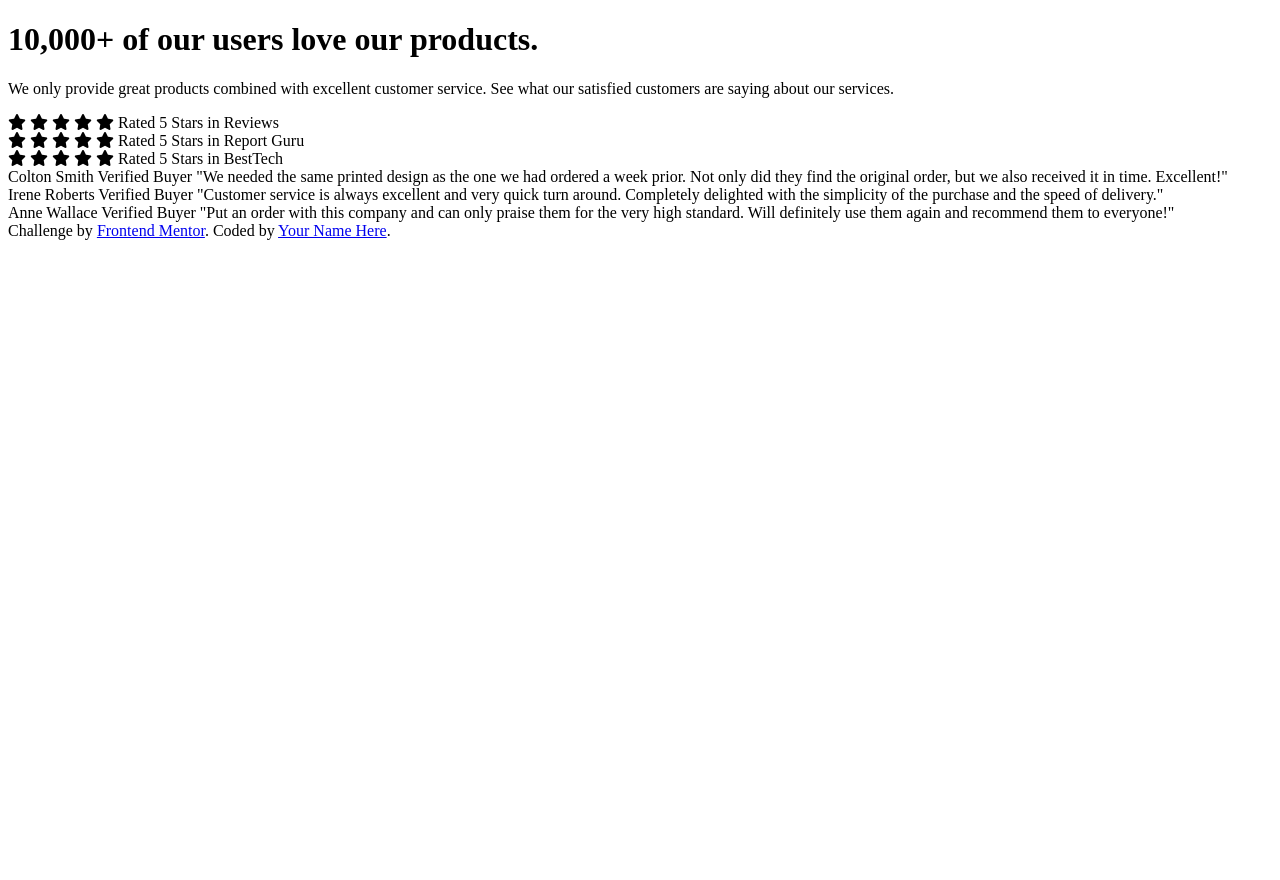
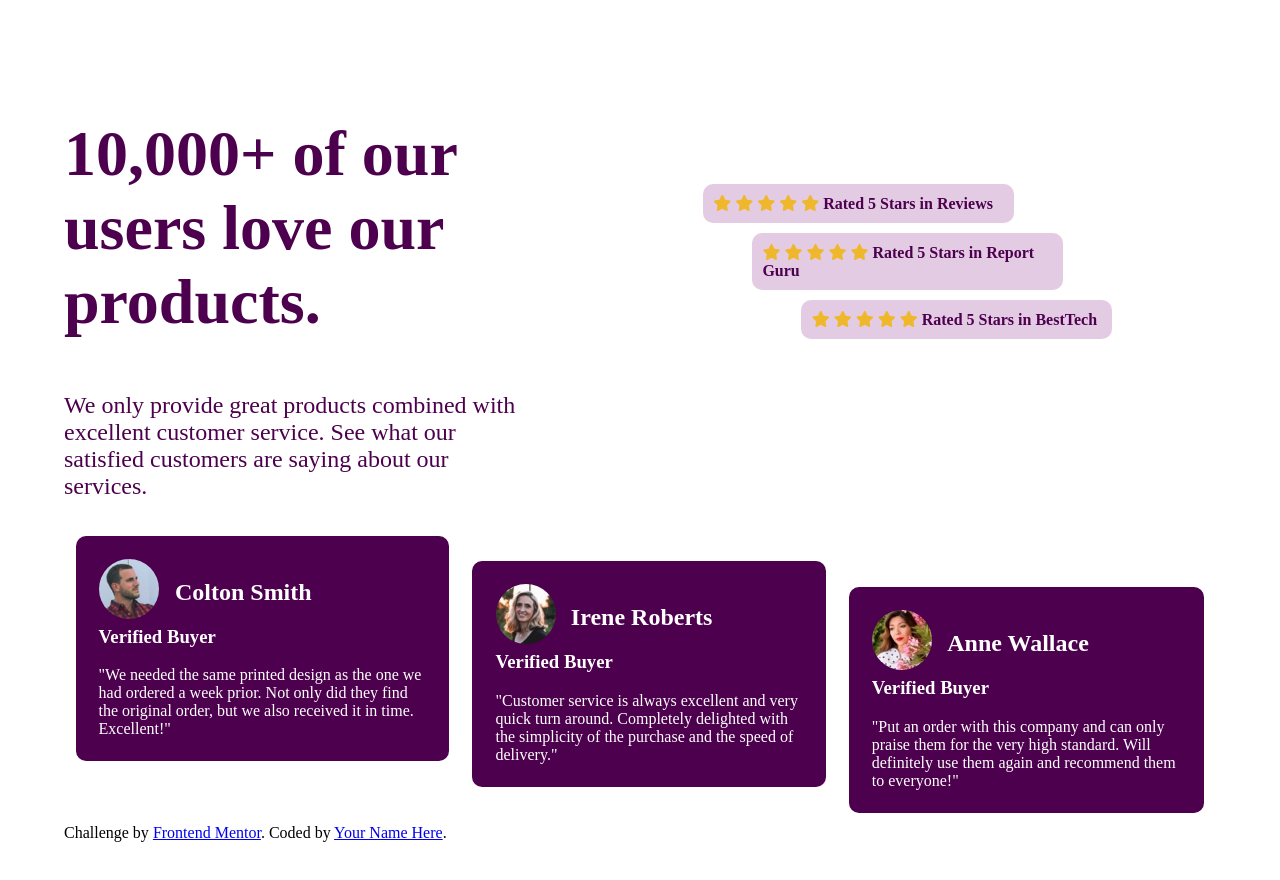
Before and after one commit to FrantiskaAli/socialProofSection, a plain HTML site: page index.html in a window 1280 px wide. Before the commit the page ends 800 px from the top, so only its background shows below. Drawn offline with Linux system fonts and the light colour scheme.

Commit message:
1 hour progress on desing

```diff
--- a/index.html
+++ b/index.html
@@ -15,18 +15,20 @@
     <title>Frontend Mentor | Social proof section</title>
 
     <script src="https://kit.fontawesome.com/ca3c995b6f.js" crossorigin="anonymous"></script>
+    <link rel="stylesheet" type="text/css" href="./style.css"/>
   </head>
   <body>
     <!--RIGHT HEADING SECTION-->
-    <header id="right">
+    <header>
+    <section id="left">
    <h1>10,000+ of our users love our products. </h1>
 
     <p>We only provide great products combined with excellent customer service.
     See what our satisfied customers are saying about our services.</p>
 
-    </header>
+    </section>
     <!--RATINGS SECTION-->
-    <section id="left">
+    <section id="right">
 
     <article class="rating" id="fisrt">
       <i class="fa-solid fa-star"></i>
@@ -54,27 +56,38 @@
     </article>
 
     </section>
+    </header>
 <!--TESTIMONIAL CARD, BOTTOM-->
     <section id="bottom">
 
     <article id="A" class="testimonials">
-      Colton Smith
-    Verified Buyer
+      <img src="./images/image-colton.jpg" alt="profile picture Colton"/>
+     <div class="name"><h2>Colton Smith</h2>
+    <h3>Verified Buyer</h3>
+  </div>
+     </title>
     "We needed the same printed design as the one we had ordered a week prior.
     Not only did they find the original order, but we also received it in time.
     Excellent!"
     </article>
 
     <article id="B" class="testimonials">
-    Irene Roberts
-    Verified Buyer
+    <img src="./images/image-irene.jpg" alt="profile picture Irene"/>
+
+    <div class="name"><h2> Irene Roberts</h2>
+    <h3>Verified Buyer</h3>
+  </div>
+    </title>
     "Customer service is always excellent and very quick turn around. Completely
     delighted with the simplicity of the purchase and the speed of delivery."
     </article>
 
     <article id="C" class="testimonials">
-    Anne Wallace
-    Verified Buyer
+      <img src="./images/image-anne.jpg" alt="profile picture Anne"/>
+      <div class="name">
+      <h2>Anne Wallace</h2>
+    <h3>Verified Buyer</h3>
+ </div>
     "Put an order with this company and can only praise them for the very high
     standard. Will definitely use them again and recommend them to everyone!"
     </article>
--- /dev/null
+++ b/style.css
@@ -0,0 +1,88 @@
+* {
+    box-sizing: border-box;
+}
+
+body {
+    margin: 5%
+}
+/*left side of header*/
+header {
+    display: flex;
+    justify-content: space-between;
+    color: rgb(77, 0, 77);
+}
+h1 {
+    font-size: 400%;
+}
+#left {
+    width: 40%;
+}
+#left p{
+    font-size: x-large;
+}
+/*ratings*/
+#right {
+    margin-top:10%;
+    width:45%;
+    display: flex;
+    flex-direction: column;
+
+
+}
+.rating {
+    background-color: rgba(116, 0, 116, 0.2);
+    margin: 1%;
+    padding: 2%;
+    width:60%;
+    border-radius: 10px;
+    font-weight: bolder;
+
+}
+i {
+    color: rgb(239, 184, 44);
+}
+
+#first{
+align-self: flex-start;
+}
+#second{
+align-self: center;
+margin-right:20%;
+}
+#third{
+align-self: flex-end;
+margin-right: 20%;
+}
+/*TESTIMONIAL STYLES*/
+#bottom {
+    display: flex;
+    height: 300px;
+
+}
+img{
+    float: left;
+    border-radius: 50%;
+    height:60px;
+    width: 60px;
+    margin-right: 5%;
+}
+.testimonials{
+    background-color: rgb(77, 0, 77);
+    color: white;
+    margin:1%;
+    padding: 2%;
+    border-radius: 10px;
+}
+.testimonials h3{
+
+
+}
+#A {
+align-self: flex-start;
+}
+#B {
+align-self: center;
+}
+#C {
+align-self: flex-end;
+}
```
